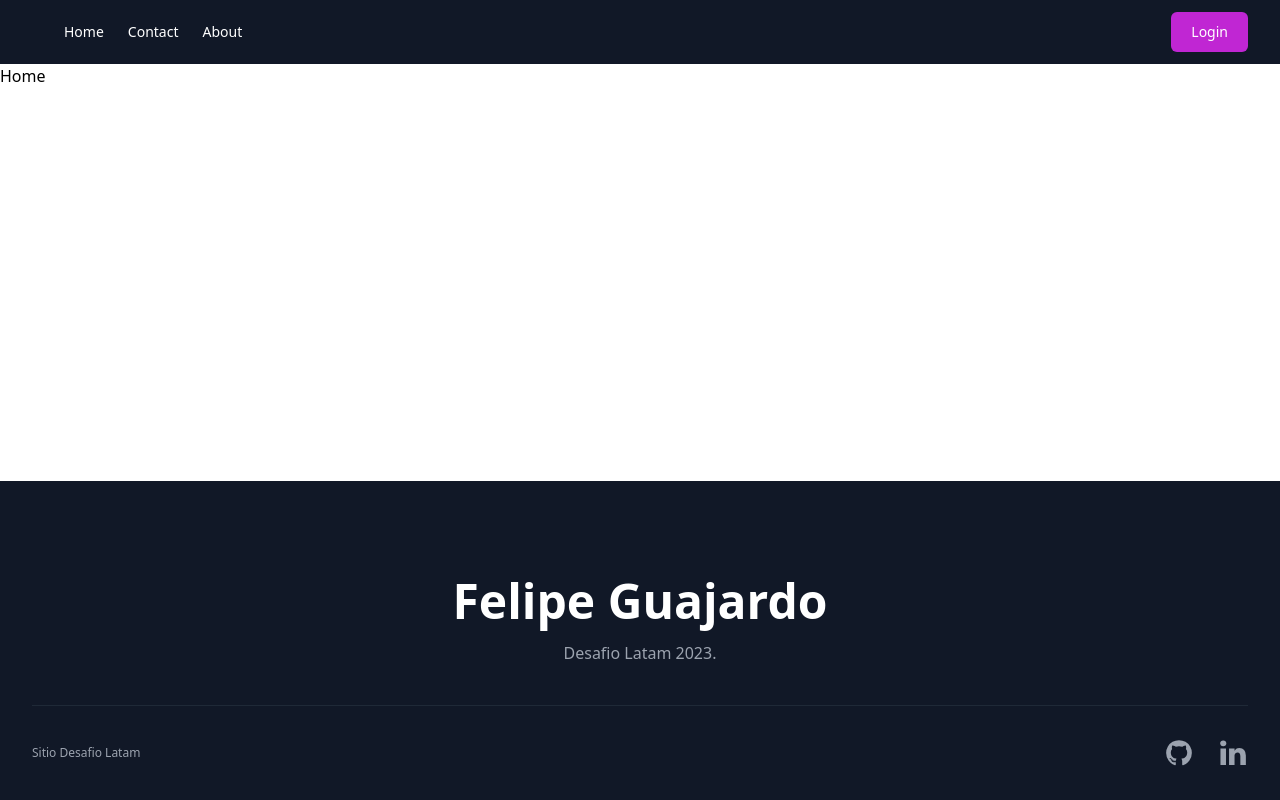
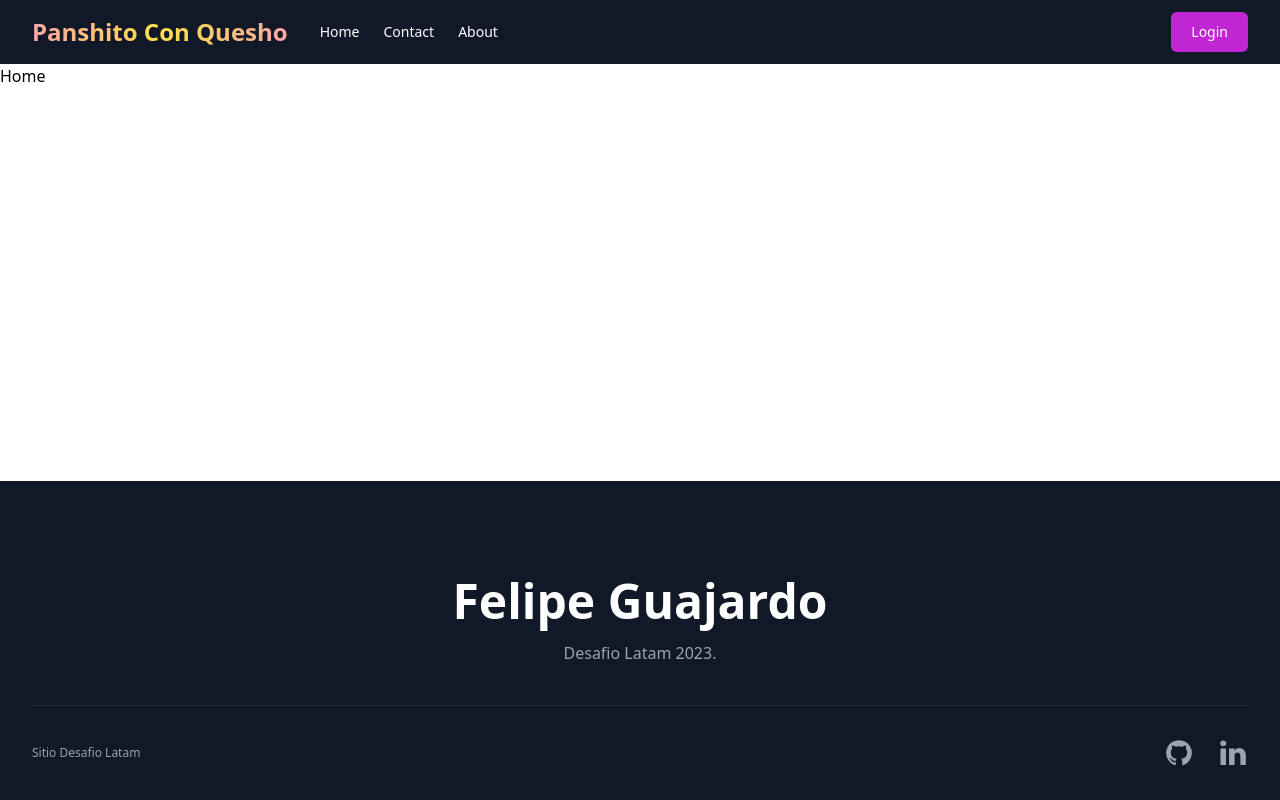
Before and after one commit to Pipexlul/U5-D1-Router-I, a React (Vite) app: page /home in a window 1280 px wide. Built offline with nearby package versions, Linux system fonts and the light colour scheme.

Commit message:
Add Navbar title

```diff
--- a/src/components/Navbar.jsx
+++ b/src/components/Navbar.jsx
@@ -4,7 +4,9 @@ const Navbar = () => {
   return (
     <header className="bg-gray-900">
       <div className="mx-auto flex h-16 max-w-screen-xl items-center gap-8 px-4 sm:px-6 lg:px-8">
-        <a className="block  text-teal-300" href="/"></a>
+        <h1 className="text-2xl font-extrabold bg-clip-text bg-gradient-to-r from-red-300 via-yellow-300 to-red-300 text-transparent">
+          Panshito Con Quesho
+        </h1>
 
         <div className="flex flex-1 items-center justify-between">
           <nav>
```
